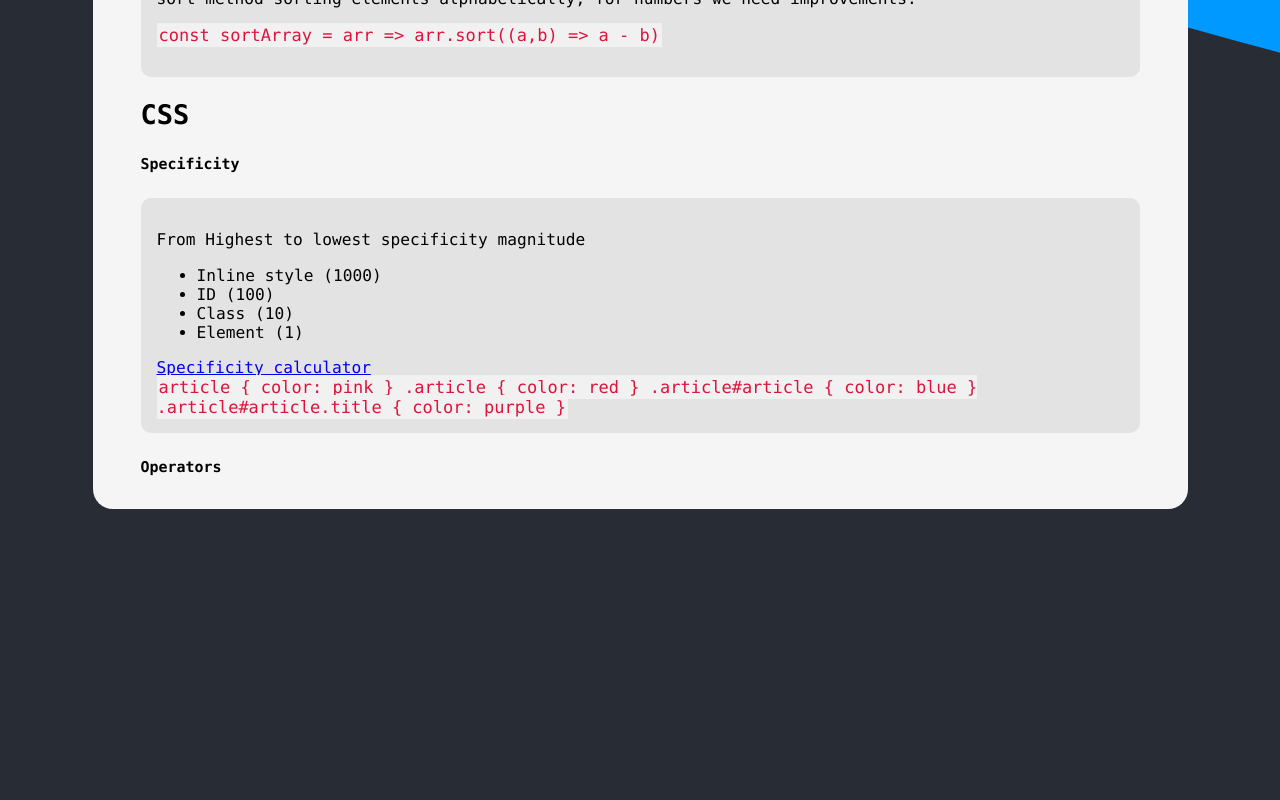
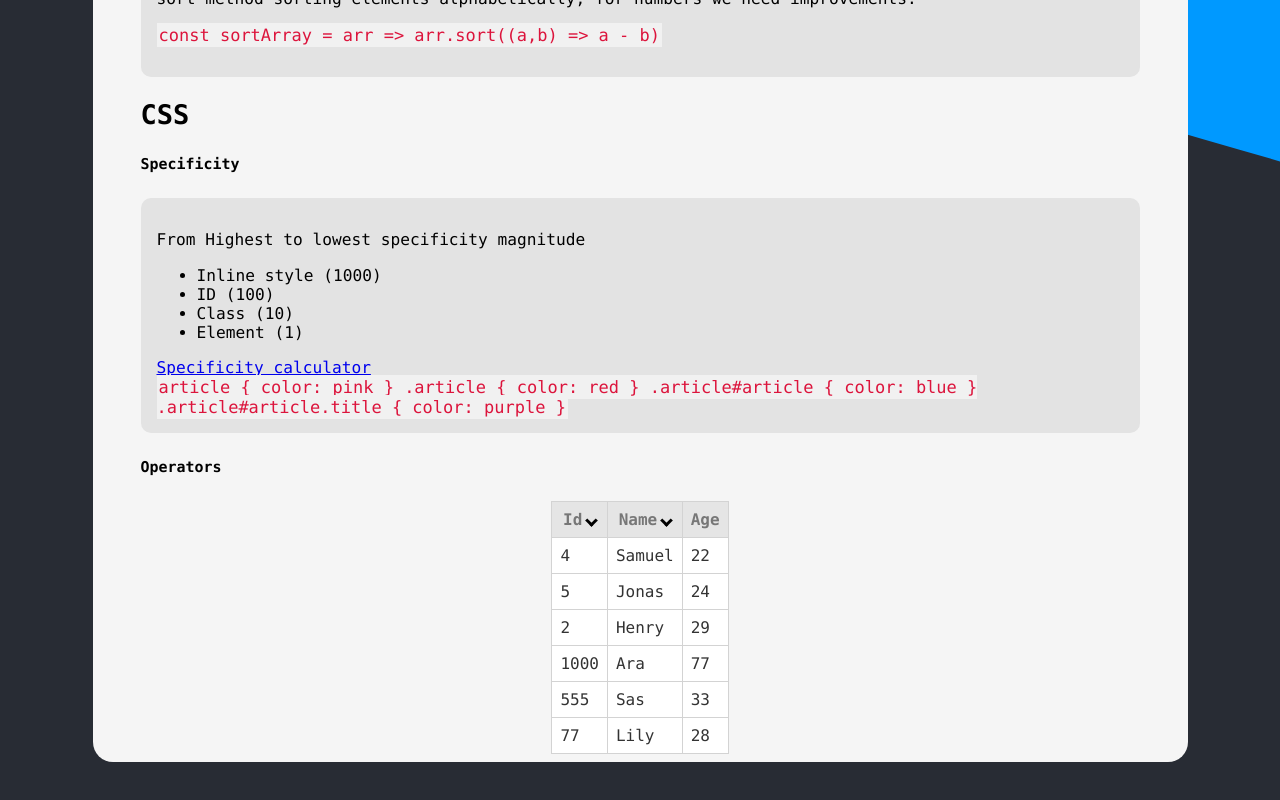
Before and after one commit to MartinPucan/blog, a React (Vite) app: page / in a window 1280 px wide. Shown: the part 1009-1809 px from the top of the page. Before the commit the page ends 1646 px from the top, so only its background shows below. Built offline with nearby package versions, Linux system fonts and the light colour scheme.

Commit message:
added simple table sorting

```diff
--- a/src/App.scss
+++ b/src/App.scss
@@ -67,3 +67,57 @@ footer {
   border-radius: 10px;
   background: #e3e3e3;
 }
+
+table {
+  margin: 0 auto;
+  color: #333;
+  background: white;
+  border: 1px solid grey;
+  font-size: 12pt;
+  border-collapse: collapse;
+}
+table thead th,
+table tfoot th {
+  color: #777;
+  background: rgba(0,0,0,.1);
+}
+table caption {
+  padding:.5em;
+}
+table th,
+table td {
+  padding: .5em;
+  border: 1px solid lightgrey;
+}
+
+table [data-sort="test"] {
+  cursor: pointer;
+}
+
+.arrow {
+  border: solid black;
+  border-width: 0 3px 3px 0;
+  display: inline-block;
+  padding: 3px;
+  margin-left: .3rem;
+}
+
+.right {
+  transform: rotate(-45deg);
+  -webkit-transform: rotate(-45deg);
+}
+
+.left {
+  transform: rotate(135deg);
+  -webkit-transform: rotate(135deg);
+}
+
+.up {
+  transform: rotate(-135deg);
+  -webkit-transform: rotate(-135deg);
+}
+
+.down {
+  transform: rotate(45deg);
+  -webkit-transform: rotate(45deg);
+}
--- a/src/components/Javascript.jsx
+++ b/src/components/Javascript.jsx
@@ -4,7 +4,7 @@ const arr = [1, 5, 3, 6, 2, 9, 200, 4, 10, 40, 50];
 
 const sortArray = arr => arr.sort((a,b) => a - b)
 
-console.log(sortArray(arr))
+// console.log(sortArray(arr))
 
 function Javascript() {
     return (
--- a/src/components/Main.jsx
+++ b/src/components/Main.jsx
@@ -1,12 +1,14 @@
 import React from 'react'
 import Javascript from "./Javascript";
 import CSS from "./CSS";
+import Table from "./Table";
 
 function Main() {
   return (
     <main className="wrapper">
       <Javascript />
       <CSS />
+      <Table />
     </main>
   )
 }
--- /dev/null
+++ b/src/components/Table.jsx
@@ -0,0 +1,114 @@
+import React from 'react'
+
+window.addEventListener('load', (event) => {
+    const table = document.getElementById("tableId")
+    const tableHeadTitles = table.querySelectorAll("#tableId thead th")
+    const tableBodyRows = table.querySelectorAll("#tableId tbody tr")
+
+    function isNumeric(str) {
+        if (typeof str != "string") return false
+        return !isNaN(str) && !isNaN(parseFloat(str))
+    }
+
+    function tableValuesToObject(tHeadTitles, tBodyRows) {
+        const tableHeadTitleValues = []
+        const tableValues = []
+        tHeadTitles.forEach(item => tableHeadTitleValues.push(item))
+
+        for (let i = 0; i < tBodyRows.length; i++) {
+            let tableValue = {}
+            for (let j = 0; j < tableHeadTitleValues.length; j++) {
+                let columnValue = tBodyRows[i].children[j].textContent
+                isNumeric(columnValue)
+                  ? tableValue[tableHeadTitleValues[j].textContent.toLowerCase()] = Number(columnValue)
+                  : tableValue[tableHeadTitleValues[j].textContent.toLowerCase()] = columnValue
+            }
+            tableValues.push(tableValue)
+        }
+
+        return tableValues
+    }
+
+    const sortASCBy = (arrayOfObjects, key) => arrayOfObjects.concat().sort((a, b) => (a[key] > b[key] ? 1 : a[key] < b[key] ? -1 : 0))
+    const sortDESCBy = (arrayOfObjects, key) => arrayOfObjects.concat().sort((a, b) => (b[key] > a[key] ? 1 : b[key] < a[key] ? -1 : 0))
+
+    function generateSortedTable(table, sortedValues) {
+        const tableBody = table.getElementsByTagName("tbody")
+        tableBody[0].innerHTML = ""
+        for (let element of sortedValues) {
+            let row = tableBody[0].insertRow();
+            for (let key in element) {
+                let cell = row.insertCell();
+                let text = document.createTextNode(element[key]);
+                cell.appendChild(text);
+            }
+        }
+    }
+
+    tableHeadTitles.forEach(headerColumn => {
+        headerColumn.addEventListener("click", () => {
+            let arrowIcon = headerColumn.children[0]
+
+            if (!headerColumn.hasAttribute('data-sort')) {
+                return
+            }
+            if (arrowIcon.classList.contains('arrow') && arrowIcon.classList.contains('down')) {
+                arrowIcon.classList.replace('down', 'up')
+                generateSortedTable(table, sortASCBy(tableValuesToObject(tableHeadTitles, tableBodyRows), headerColumn.textContent.toLowerCase()))
+            } else {
+                arrowIcon.classList.replace('up', 'down')
+                generateSortedTable(table, sortDESCBy(tableValuesToObject(tableHeadTitles, tableBodyRows), headerColumn.textContent.toLowerCase()))
+            }
+        })
+    })
+})
+
+function Table() {
+  return (
+    <section id="table">
+        <table id="tableId">
+            <thead>
+                <tr>
+                    <th data-sort="test">Id<i className="arrow down"></i></th>
+                    <th data-sort="test">Name<i className="arrow down"></i></th>
+                    <th>Age</th>
+                </tr>
+            </thead>
+            <tbody>
+                <tr>
+                    <td>4</td>
+                    <td>Samuel</td>
+                    <td>22</td>
+                </tr>
+                <tr>
+                    <td>5</td>
+                    <td>Jonas</td>
+                    <td>24</td>
+                </tr>
+                <tr>
+                    <td>2</td>
+                    <td>Henry</td>
+                    <td>29</td>
+                </tr>
+                <tr>
+                    <td>1000</td>
+                    <td>Ara</td>
+                    <td>77</td>
+                </tr>
+                <tr>
+                    <td>555</td>
+                    <td>Sas</td>
+                    <td>33</td>
+                </tr>
+                <tr>
+                    <td>77</td>
+                    <td>Lily</td>
+                    <td>28</td>
+                </tr>
+            </tbody>
+        </table>
+    </section>
+  )
+}
+
+export default Table
```
